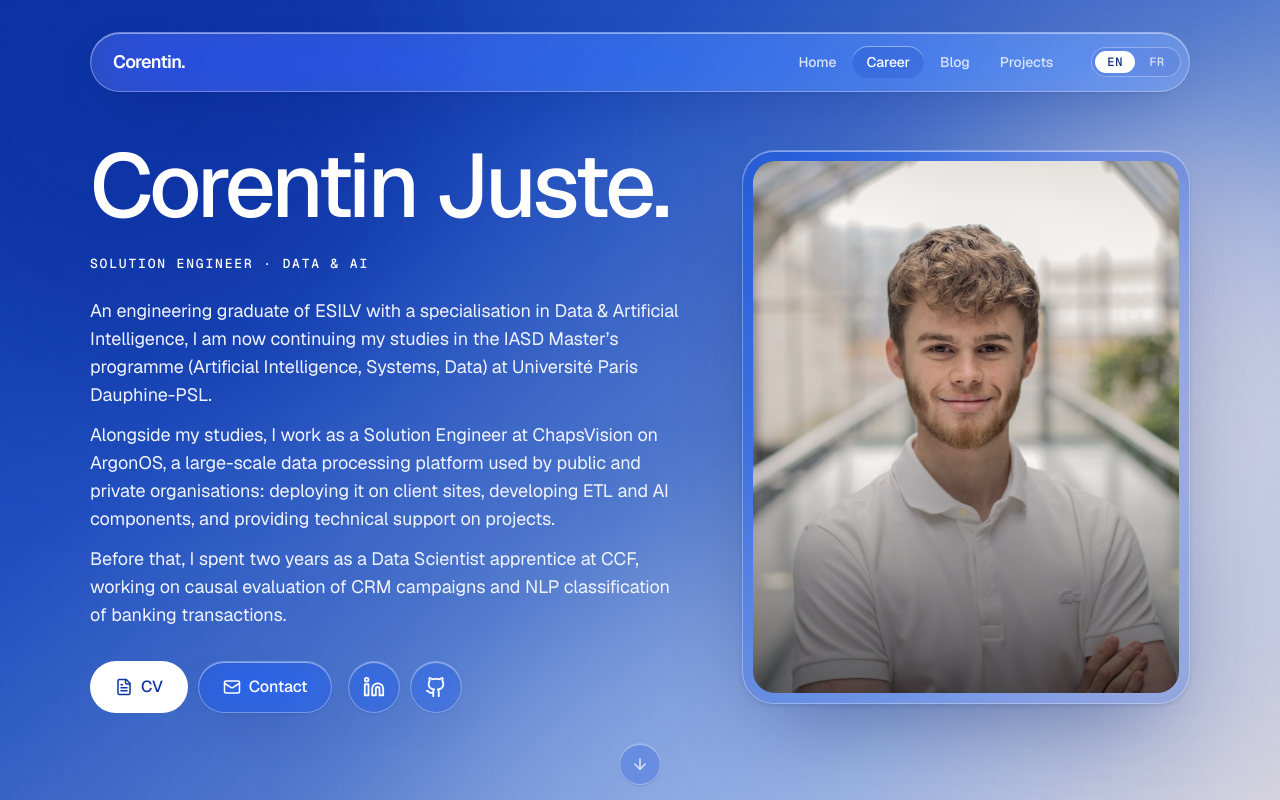
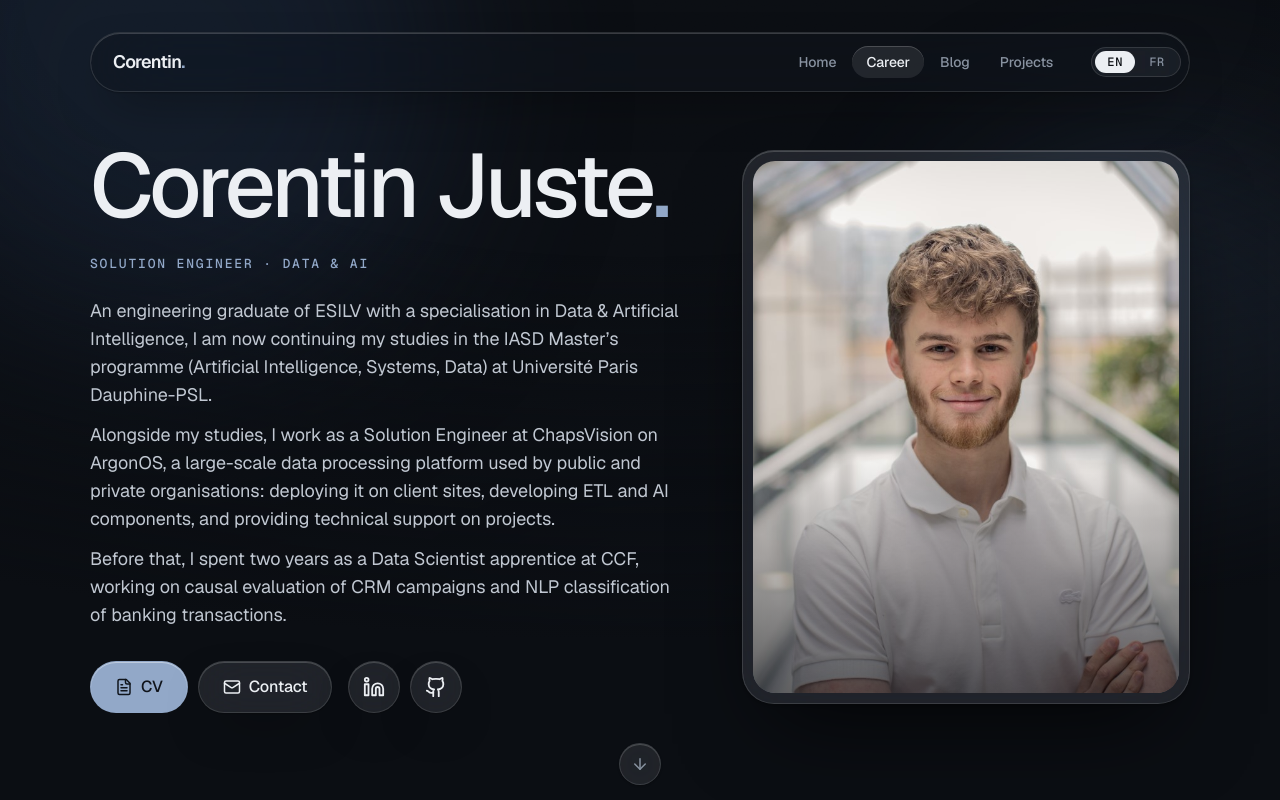
Before and after one commit to Corentinjst/portfolio, a Next.js app: page /en in a window 1280 px wide. Shown: the top 800 px of the page. Built offline with nearby package versions, Linux system fonts and the light colour scheme.

Commit message:
feat: apply Marine color palette

```diff
--- a/app/[locale]/layout.tsx
+++ b/app/[locale]/layout.tsx
@@ -51,7 +51,7 @@ export default async function LocaleLayout({
   return (
     <html
       lang={locale}
-      data-theme="clarity"
+      data-theme="marine"
       className={`${GeistSans.variable} ${GeistMono.variable} dark`}
     >
       <body className="relative isolate font-sans antialiased min-h-screen flex flex-col">
--- a/app/globals.css
+++ b/app/globals.css
@@ -3,9 +3,9 @@
 @tailwind utilities;
 
 /* ------------------------------------------------------------------
-   Design tokens — Corentin Juste design system, thème "Clarity"
-   (cobalt → argent). Les valeurs de base sont surchargées par
-   [data-theme="clarity"], appliqué sur <html>.
+   Design tokens — Corentin Juste design system, thème "Marine"
+   (marine sombre, accent bleu poudré). Les valeurs de base sont
+   surchargées par [data-theme="marine"], appliqué sur <html>.
    ------------------------------------------------------------------ */
 @layer base {
   :root {
@@ -47,31 +47,28 @@
     --backdrop-glass-strong: blur(40px) saturate(180%);
     --shadow-glass: inset 0 1px 0 0 var(--glass-highlight), 0 1px 2px rgba(0, 0, 0, .25), 0 20px 50px -20px rgba(0, 0, 0, .6);
     --shadow-glass-lg: inset 0 1px 0 0 var(--glass-highlight), 0 2px 4px rgba(0, 0, 0, .25), 0 40px 90px -30px rgba(0, 0, 0, .75);
-    --shadow-accent-glow: 0 0 0 1px rgba(108, 239, 192, .4), 0 10px 40px -10px rgba(108, 239, 192, .55);
+    --shadow-accent-glow: 0 0 0 1px rgba(146, 168, 200, .3), 0 10px 30px -12px rgba(146, 168, 200, .4);
     --ease-out: cubic-bezier(.22, 1, .36, 1);
     --ease-in-out: cubic-bezier(.65, 0, .35, 1);
     --dur-fast: 140ms; --dur-base: 240ms; --dur-slow: 520ms;
   }
 
-  [data-theme='clarity'] {
-    --ink-950: #0b2a7a; --ink-900: #1a45b0; --ink-850: #2550b8; --ink-800: #3a63c4; --ink-700: #8da6dd; --ink-600: #b4c4e8;
-    --fog-50: #ffffff; --fog-200: #eef2fb; --fog-400: #dce4f6; --fog-500: #c3cfec;
-    --navy-200: #ffffff; --navy-300: #ffffff; --navy-400: #ffffff; --navy-500: #dce5f8; --navy-700: #1440b8;
-    --aurora-navy: #0a2e9e; --aurora-teal: #dad7e3; --aurora-amber: #8faeea;
-    --aurora-o1: .75; --aurora-o2: .7; --aurora-o3: .55;
-    --aurora-base: linear-gradient(140deg, #0f3aae 0%, #1f4dbe 30%, #4e76cc 55%, #9fb4df 80%, #d6d3de 100%);
-    --aurora-vignette: transparent;
-    --glass-fill: rgba(30, 72, 190, .16); --glass-fill-strong: rgba(30, 72, 190, .24); --glass-fill-hover: rgba(30, 72, 190, .22);
-    --glass-border: rgba(255, 255, 255, .32); --glass-border-strong: rgba(255, 255, 255, .55); --glass-highlight: rgba(255, 255, 255, .45);
-    --glass-tint-navy: rgba(255, 255, 255, .16); --glass-scrim: rgba(14, 40, 120, .35);
-    --nav-fill: rgba(255, 255, 255, .14); --dialog-fill: rgba(26, 64, 176, .55); --tag-accent-border: rgba(255, 255, 255, .45);
-    --bg-page: #1f4dbe; --bg-raised: #2550b8; --surface-solid: #2550b8;
-    --text-primary: #ffffff; --text-secondary: #f1f4fc; --text-muted: #dce4f6; --text-on-accent: #0e36a0;
-    --accent: #ffffff; --accent-hover: #eef2fb; --accent-press: #dce5f8; --accent-soft: rgba(255, 255, 255, .16);
-    --focus-ring: rgba(255, 255, 255, .7);
-    --shadow-glass: inset 0 1px 0 0 var(--glass-highlight), 0 1px 2px rgba(10, 30, 100, .12), 0 20px 50px -20px rgba(10, 30, 100, .35);
-    --shadow-glass-lg: inset 0 1px 0 0 var(--glass-highlight), 0 2px 4px rgba(10, 30, 100, .12), 0 40px 90px -30px rgba(10, 30, 100, .45);
-    --shadow-accent-glow: 0 0 0 1px rgba(255, 255, 255, .6), 0 10px 40px -10px rgba(255, 255, 255, .6);
+  [data-theme='marine'] {
+    --ink-950: #0b0e13; --ink-900: #10141b; --ink-850: #151a22; --ink-800: #1b222c; --ink-700: #283140; --ink-600: #364052;
+    --fog-50: #eceff3; --fog-200: #c1c8d2; --fog-400: #8892a0; --fog-500: #68717e;
+    --navy-200: #d6e0ee; --navy-300: #b6c6dd; --navy-400: #92a8c8; --navy-500: #768cae; --navy-700: #28344a;
+
+    --aurora-navy: #1c2a40; --aurora-teal: #33445c; --aurora-amber: #4e5668;
+    --aurora-o1: .5; --aurora-o2: .35; --aurora-o3: .18;
+
+    --glass-tint-navy: rgba(146, 168, 200, .10);
+    --tag-accent-border: rgba(146, 168, 200, .3);
+    --nav-fill: rgba(16, 20, 27, .5);
+    --dialog-fill: rgba(21, 26, 34, .72);
+
+    --text-on-accent: #10141b;
+    --focus-ring: rgba(146, 168, 200, .5);
+    --shadow-accent-glow: 0 0 0 1px rgba(146, 168, 200, .3), 0 10px 30px -12px rgba(146, 168, 200, .4);
   }
 
   html {
@@ -93,9 +90,9 @@
     color: var(--ink-950);
   }
 
-  [data-theme='clarity'] ::selection {
-    background: #ffffff;
-    color: #0e36a0;
+  [data-theme='marine'] ::selection {
+    background: #92a8c8;
+    color: #10141b;
   }
 
   :focus-visible {
@@ -370,20 +367,20 @@
   }
 
   .hljs {
-    background: rgba(8, 22, 70, .72) !important;
-    color: #e2e8f8;
+    background: rgba(11, 14, 19, .72) !important;
+    color: #dfe5ee;
   }
 
   .hljs-comment,
   .hljs-quote {
-    color: #8ea3d6;
+    color: #7d8899;
     font-style: italic;
   }
 
   .hljs-keyword,
   .hljs-selector-tag,
   .hljs-addition {
-    color: #7dd3fc;
+    color: #92a8c8;
   }
 
   .hljs-number,
@@ -392,7 +389,7 @@
   .hljs-literal,
   .hljs-doctag,
   .hljs-regexp {
-    color: #bef264;
+    color: #a9c4a0;
   }
 
   .hljs-title,
@@ -400,7 +397,7 @@
   .hljs-name,
   .hljs-selector-id,
   .hljs-selector-class {
-    color: #fdba74;
+    color: #d9c29a;
   }
 
   .hljs-attribute,
@@ -409,7 +406,7 @@
   .hljs-template-variable,
   .hljs-class .hljs-title,
   .hljs-type {
-    color: #f9a8d4;
+    color: #c9a9b8;
   }
 
   .hljs-symbol,
@@ -420,12 +417,12 @@
   .hljs-selector-attr,
   .hljs-selector-pseudo,
   .hljs-link {
-    color: #c4b5fd;
+    color: #b0b8d6;
   }
 
   .hljs-built_in,
   .hljs-deletion {
-    color: #fda4af;
+    color: #d49a9a;
   }
 
   .hljs-emphasis {
--- a/components/home/Hero.tsx
+++ b/components/home/Hero.tsx
@@ -91,7 +91,7 @@ export default function Hero() {
             />
             <div
               className="absolute inset-0"
-              style={{ background: 'linear-gradient(180deg, transparent 55%, rgba(5,7,10,.55))' }}
+              style={{ background: 'linear-gradient(180deg, transparent 55%, rgba(11,14,19,.55))' }}
             />
           </div>
         </div>
--- a/tailwind.config.ts
+++ b/tailwind.config.ts
@@ -58,8 +58,8 @@ const config: Config = {
             '--tw-prose-quote-borders': 'var(--accent)',
             '--tw-prose-captions': 'var(--text-muted)',
             '--tw-prose-code': 'var(--text-primary)',
-            '--tw-prose-pre-code': '#e2e8f8',
-            '--tw-prose-pre-bg': 'rgba(8, 22, 70, .72)',
+            '--tw-prose-pre-code': '#dfe5ee',
+            '--tw-prose-pre-bg': 'rgba(11, 14, 19, .72)',
             '--tw-prose-th-borders': 'var(--border-strong)',
             '--tw-prose-td-borders': 'var(--border-subtle)',
             // prose-invert utilise ses propres variables : on les aligne sur le thème
@@ -75,8 +75,8 @@ const config: Config = {
             '--tw-prose-invert-quote-borders': 'var(--accent)',
             '--tw-prose-invert-captions': 'var(--text-muted)',
             '--tw-prose-invert-code': 'var(--text-primary)',
-            '--tw-prose-invert-pre-code': '#e2e8f8',
-            '--tw-prose-invert-pre-bg': 'rgba(8, 22, 70, .72)',
+            '--tw-prose-invert-pre-code': '#dfe5ee',
+            '--tw-prose-invert-pre-bg': 'rgba(11, 14, 19, .72)',
             '--tw-prose-invert-th-borders': 'var(--border-strong)',
             '--tw-prose-invert-td-borders': 'var(--border-subtle)',
             maxWidth: 'none',
```
